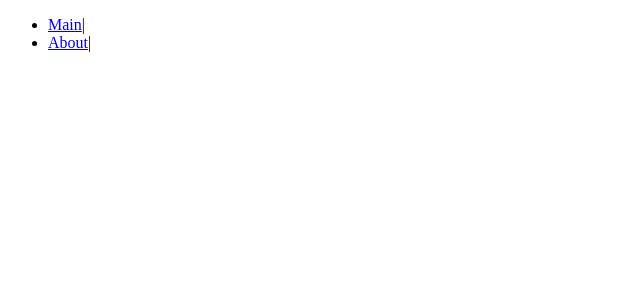
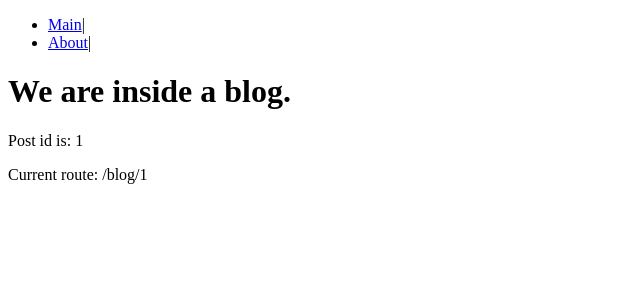
Before and after one commit to y-webdev/portfolio-example-nuxt, a Nuxt app: page /blog/1 in a window 1280 px wide. Before the commit this address had no page. Shown: the top 300 px of the page, without its empty margins (0-640 px from the left). Built offline with nearby package versions, Linux system fonts and the light colour scheme.

Commit message:
- create layouts - install tailwind

```diff
--- a/app.vue
+++ b/app.vue
@@ -1,15 +1,9 @@
+<!--<script setup lang="ts">-->
+<!--const layout = 'another'-->
+<!--</script>-->
+
 <template>
-  <nav>
-    <ul>
-      <li>
-        <NuxtLink to="/">Main</NuxtLink>|
-      </li>
-      <li>
-        <NuxtLink to="/about">About</NuxtLink>|
-      </li>
-    </ul>
-  </nav>
-  <div>
+  <NuxtLayout>
     <NuxtPage />
-  </div>
+  </NuxtLayout>
 </template>
--- /dev/null
+++ b/layouts/another.vue
@@ -0,0 +1,14 @@
+<script setup lang="ts">
+
+</script>
+
+<template>
+  <div>
+    Another layout component.
+    <slot />
+  </div>
+</template>
+
+<style scoped>
+
+</style>
--- /dev/null
+++ b/layouts/default.vue
@@ -0,0 +1,23 @@
+<script setup lang="ts">
+
+</script>
+
+<template>
+  <div>
+    <nav>
+      <ul>
+        <li>
+          <NuxtLink to="/">Main</NuxtLink>|
+        </li>
+        <li>
+          <NuxtLink to="/about">About</NuxtLink>|
+        </li>
+      </ul>
+    </nav>
+    <slot />
+  </div>
+</template>
+
+<style scoped>
+
+</style>
--- a/package.json
+++ b/package.json
@@ -13,5 +13,8 @@
     "nuxt": "^3.11.2",
     "vue": "^3.4.21",
     "vue-router": "^4.3.0"
+  },
+  "devDependencies": {
+    "@nuxtjs/tailwindcss": "^6.12.0"
   }
 }
--- /dev/null
+++ b/pages/blog/[id].vue
@@ -0,0 +1,15 @@
+<script setup lang="ts">
+const route = useRoute()
+</script>
+
+<template>
+  <div>
+    <h1>We are inside a blog.</h1>
+    <p>Post id is: {{ route.params.id }}</p>
+    <p>Current route: {{ route.path }}</p>
+  </div>
+</template>
+
+<style scoped>
+
+</style>
--- /dev/null
+++ b/pages/blog/index.vue
@@ -0,0 +1,14 @@
+<script setup lang="ts">
+const route = useRoute()
+</script>
+
+<template>
+  <div>
+    <h1>All blog post list!</h1>
+    <p>Current route: {{ route.path }}</p>
+  </div>
+</template>
+
+<style scoped>
+
+</style>
```
Also changed, not shown: pages/about.vue (+10 -0 lines), 1 other file (tests, documents, lock files or other folders).
